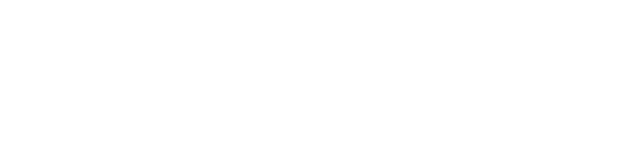
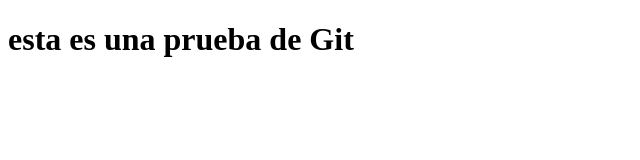
Before and after one commit to nico-perez-galli/git_prueba, a plain HTML site: page index.html in a window 1280 px wide. Shown: the whole page, without its empty margins (0-640 px from the left). Drawn offline with Linux system fonts and the light colour scheme.

Commit message:
agrego un h1

```diff
--- a/index.html
+++ b/index.html
@@ -8,5 +8,6 @@
 </head>
 <body>
 
+    <h1> esta es una prueba de Git </h1>
 </body>
 </html>
```
